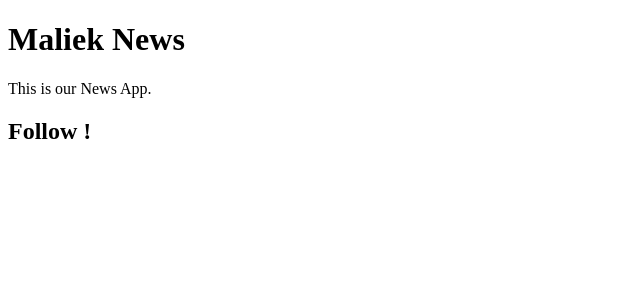
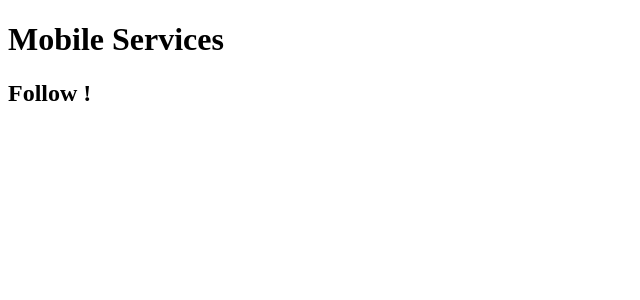
Before and after one commit to amaapp333/ampvideo, a Next.js app: page / in a window 1280 px wide. Shown: the top 300 px of the page, without its empty margins (0-640 px from the left). Built offline with nearby package versions, Linux system fonts and the light colour scheme.

Commit message:
Update index.tsx

```diff
--- a/pages/index.tsx
+++ b/pages/index.tsx
@@ -6,7 +6,7 @@ const Home = () => {
   return (
     <>
       <Head>
-        <title> Story in Next.js</title>
+        <title> Story Web in Next.js</title>
         <script
           async
           key="amp-story"
@@ -23,7 +23,7 @@ const Home = () => {
 
       <amp-story
         standalone=""
-        title="Maliek News - Hello World"
+        title="Maliek WebTools - Beast World"
         publisher="AMP Project"
         publisher-logo-src="https://amp.dev/favicons/coast-228x228.png"
         poster-portrait-src="https://amp.dev/static/samples/img/story_dog2_portrait.jpg"
@@ -42,8 +42,7 @@ const Home = () => {
             />
           </amp-story-grid-layer>
           <amp-story-grid-layer template="vertical">
-            <h1>Maliek News</h1>
-            <p>This is our News App.</p>
+            <h1>Mobile Services</h1>
 
 
           </amp-story-grid-layer>
```
